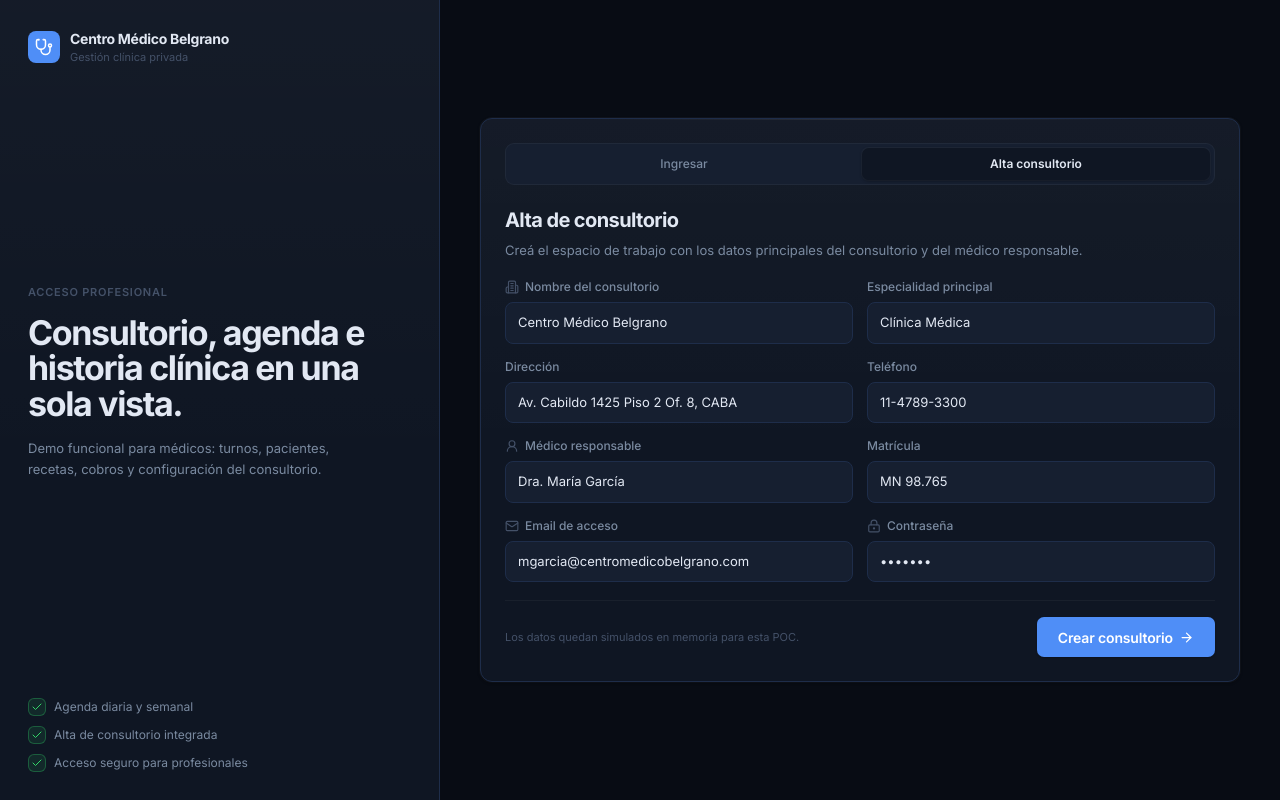
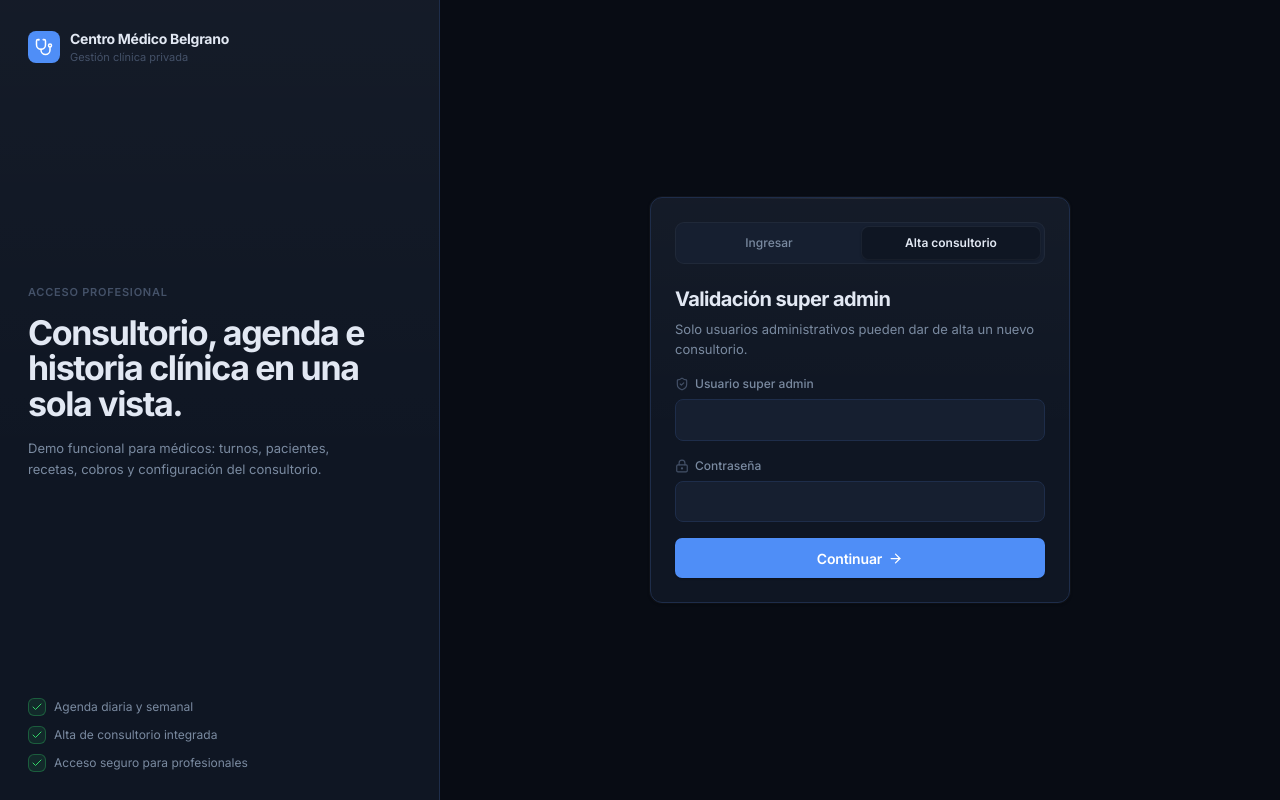
Before and after one commit to FedericoM77/consultorio-medico, a React (Vite) app: page / in a window 1280 px wide. Both pictures are taken after a click on the button "Alta consultorio". Built offline with nearby package versions, Linux system fonts and the light colour scheme.

Commit message:
Proteger alta de consultorio con superadmin

```diff
--- a/src/App.tsx
+++ b/src/App.tsx
@@ -10,7 +10,8 @@ import { Facturacion } from './modules/Facturacion';
 import { HistoriaClinica } from './modules/HistoriaClinica';
 import { Estadisticas } from './modules/Estadisticas';
 import { Configuracion } from './modules/Configuracion';
-import { Auth, AuthSession } from './modules/Auth';
+import { Auth } from './modules/Auth';
+import type { AuthSession } from './modules/Auth';
 import { ModuloActivo } from './types';
 
 const titulos: Record<ModuloActivo, string> = {
--- a/src/components/layout/Header.tsx
+++ b/src/components/layout/Header.tsx
@@ -3,7 +3,7 @@ import { LogOut, Moon, Sun, Bell, ChevronDown } from 'lucide-react';
 import { useTheme } from '../../context/ThemeContext';
 import { format } from 'date-fns';
 import { es } from 'date-fns/locale';
-import { AuthSession } from '../../modules/Auth';
+import type { AuthSession } from '../../modules/Auth';
 
 interface HeaderProps {
   session: AuthSession;
--- a/src/modules/Auth.tsx
+++ b/src/modules/Auth.tsx
@@ -1,5 +1,5 @@
 import React, { useState } from 'react';
-import { ArrowRight, Building2, Check, LockKeyhole, Mail, Stethoscope, UserRound } from 'lucide-react';
+import { ArrowRight, Building2, Check, LockKeyhole, Mail, ShieldCheck, Stethoscope, UserRound } from 'lucide-react';
 import { Button } from '../components/ui/Button';
 
 export interface AuthSession {
@@ -11,6 +11,22 @@ export interface AuthSession {
 }
 
 type AuthMode = 'login' | 'alta';
+
+const SUPER_ADMIN = {
+  email: 'superadmin@consultorio.com',
+  password: 'admin123',
+};
+
+const emptyAltaForm = {
+  consultorio: '',
+  especialidad: '',
+  direccion: '',
+  telefono: '',
+  medico: '',
+  email: '',
+  matricula: '',
+  password: '',
+};
 
 const inputSt: React.CSSProperties = {
   width: '100%',
@@ -32,7 +48,11 @@ const labelSt: React.CSSProperties = {
 };
 
 function initialsFromName(name: string) {
-  const parts = name.trim().split(/\s+/).filter(Boolean);
+  const ignoredTitles = new Set(['dr', 'dra', 'doctor', 'doctora']);
+  const parts = name.trim().split(/\s+/).filter(part => {
+    const normalized = part.normalize('NFD').replace(/[\u0300-\u036f.]/g, '').toLowerCase();
+    return normalized && !ignoredTitles.has(normalized);
+  });
   const initials = parts.slice(0, 2).map(part => part[0]?.toUpperCase()).join('');
   return initials || 'CM';
 }
@@ -40,19 +60,13 @@ function initialsFromName(name: string) {
 export function Auth({ onAuth }: { onAuth: (session: AuthSession) => void }) {
   const [mode, setMode] = useState<AuthMode>('login');
   const [loginForm, setLoginForm] = useState({
-    email: 'mgarcia@centromedicobelgrano.com',
-    password: 'demo123',
+    email: '',
+    password: '',
   });
-  const [altaForm, setAltaForm] = useState({
-    consultorio: 'Centro Médico Belgrano',
-    especialidad: 'Clínica Médica',
-    direccion: 'Av. Cabildo 1425 Piso 2 Of. 8, CABA',
-    telefono: '11-4789-3300',
-    medico: 'Dra. María García',
-    email: 'mgarcia@centromedicobelgrano.com',
-    matricula: 'MN 98.765',
-    password: 'demo123',
-  });
+  const [superAdminForm, setSuperAdminForm] = useState({ email: '', password: '' });
+  const [superAdminVerified, setSuperAdminVerified] = useState(false);
+  const [superAdminError, setSuperAdminError] = useState('');
+  const [altaForm, setAltaForm] = useState(emptyAltaForm);
 
   function handleLogin(e: React.FormEvent) {
     e.preventDefault();
@@ -63,6 +77,20 @@ export function Auth({ onAuth }: { onAuth: (session: AuthSession) => void }) {
       especialidad: 'Clínica Médica',
       iniciales: 'MG',
     });
+  }
+
+  function handleSuperAdmin(e: React.FormEvent) {
+    e.preventDefault();
+    const validEmail = superAdminForm.email.trim().toLowerCase() === SUPER_ADMIN.email;
+    const validPassword = superAdminForm.password === SUPER_ADMIN.password;
+
+    if (!validEmail || !validPassword) {
+      setSuperAdminError('Credenciales de super admin inválidas.');
+      return;
+    }
+
+    setSuperAdminVerified(true);
+    setSuperAdminError('');
   }
 
   function handleAlta(e: React.FormEvent) {
@@ -162,7 +190,7 @@ export function Auth({ onAuth }: { onAuth: (session: AuthSession) => void }) {
       }}>
         <div className="card anim-fade-up" style={{
           width: '100%',
-          maxWidth: mode === 'login' ? 420 : 760,
+          maxWidth: mode === 'login' || !superAdminVerified ? 420 : 760,
           padding: '24px',
           display: 'flex',
           flexDirection: 'column',
@@ -207,6 +235,46 @@ export function Auth({ onAuth }: { onAuth: (session: AuthSession) => void }) {
               </Field>
               <Button variant="primary" size="lg" style={{ justifyContent: 'center', width: '100%' }}>
                 Entrar <ArrowRight size={15} />
+              </Button>
+            </form>
+          ) : !superAdminVerified ? (
+            <form onSubmit={handleSuperAdmin} style={{ display: 'flex', flexDirection: 'column', gap: '16px' }}>
+              <div>
+                <h2 style={titleSt}>Validación super admin</h2>
+                <p style={copySt}>Solo usuarios administrativos pueden dar de alta un nuevo consultorio.</p>
+              </div>
+              <Field label="Usuario super admin" icon={<ShieldCheck size={14} />}>
+                <input
+                  type="email"
+                  value={superAdminForm.email}
+                  onChange={e => setSuperAdminForm(f => ({ ...f, email: e.target.value }))}
+                  style={inputSt}
+                  required
+                />
+              </Field>
+              <Field label="Contraseña" icon={<LockKeyhole size={14} />}>
+                <input
+                  type="password"
+                  value={superAdminForm.password}
+                  onChange={e => setSuperAdminForm(f => ({ ...f, password: e.target.value }))}
+                  style={inputSt}
+                  required
+                />
+              </Field>
+              {superAdminError && (
+                <div style={{
+                  background: 'var(--red-bg)',
+                  border: '1px solid var(--red-border)',
+                  borderRadius: '8px',
+                  color: 'var(--red)',
+                  fontSize: '12px',
+                  padding: '10px 12px',
+                }}>
+                  {superAdminError}
+                </div>
+              )}
+              <Button variant="primary" size="lg" style={{ justifyContent: 'center', width: '100%' }}>
+                Continuar <ArrowRight size={15} />
               </Button>
             </form>
           ) : (
```
